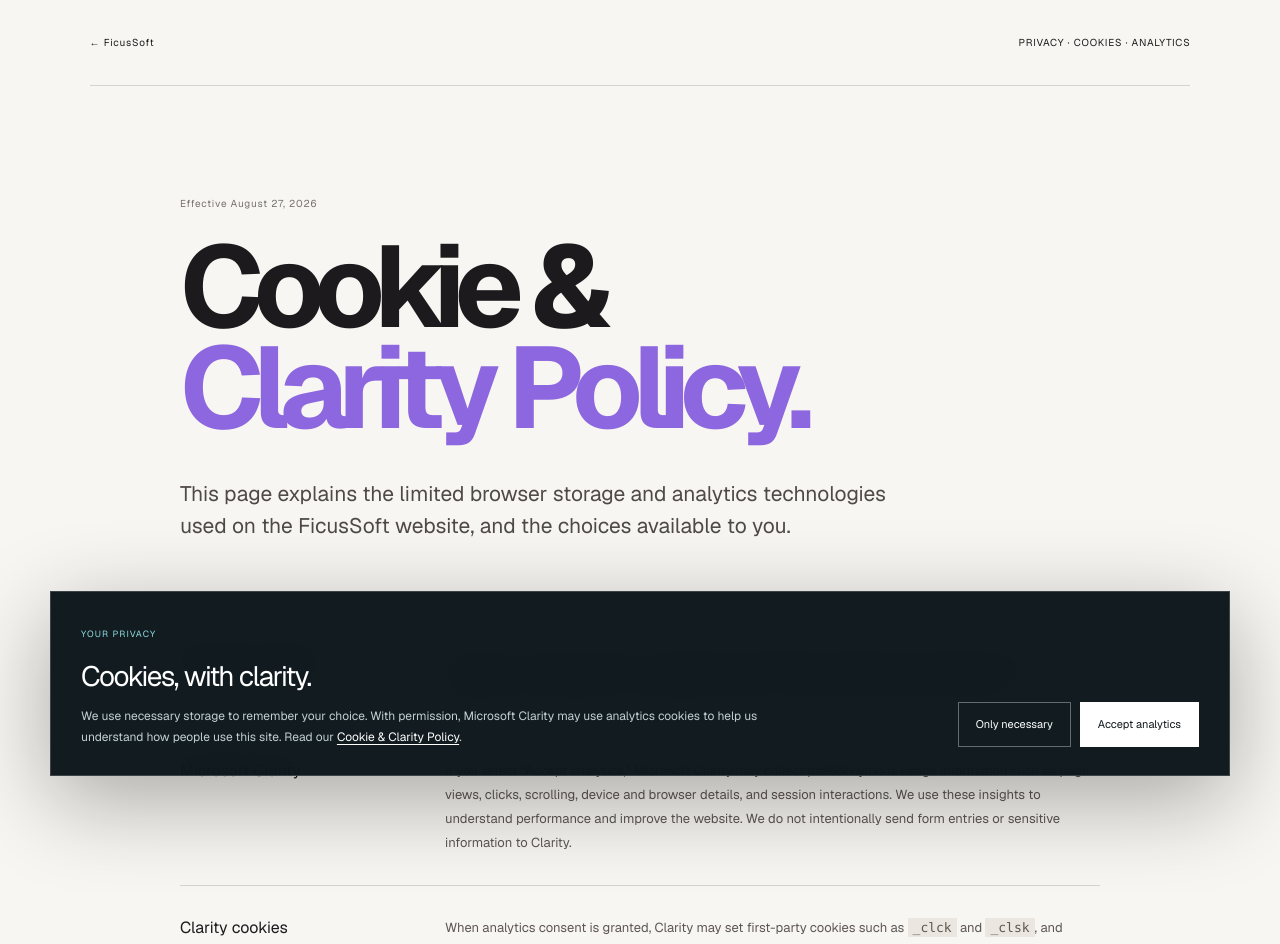
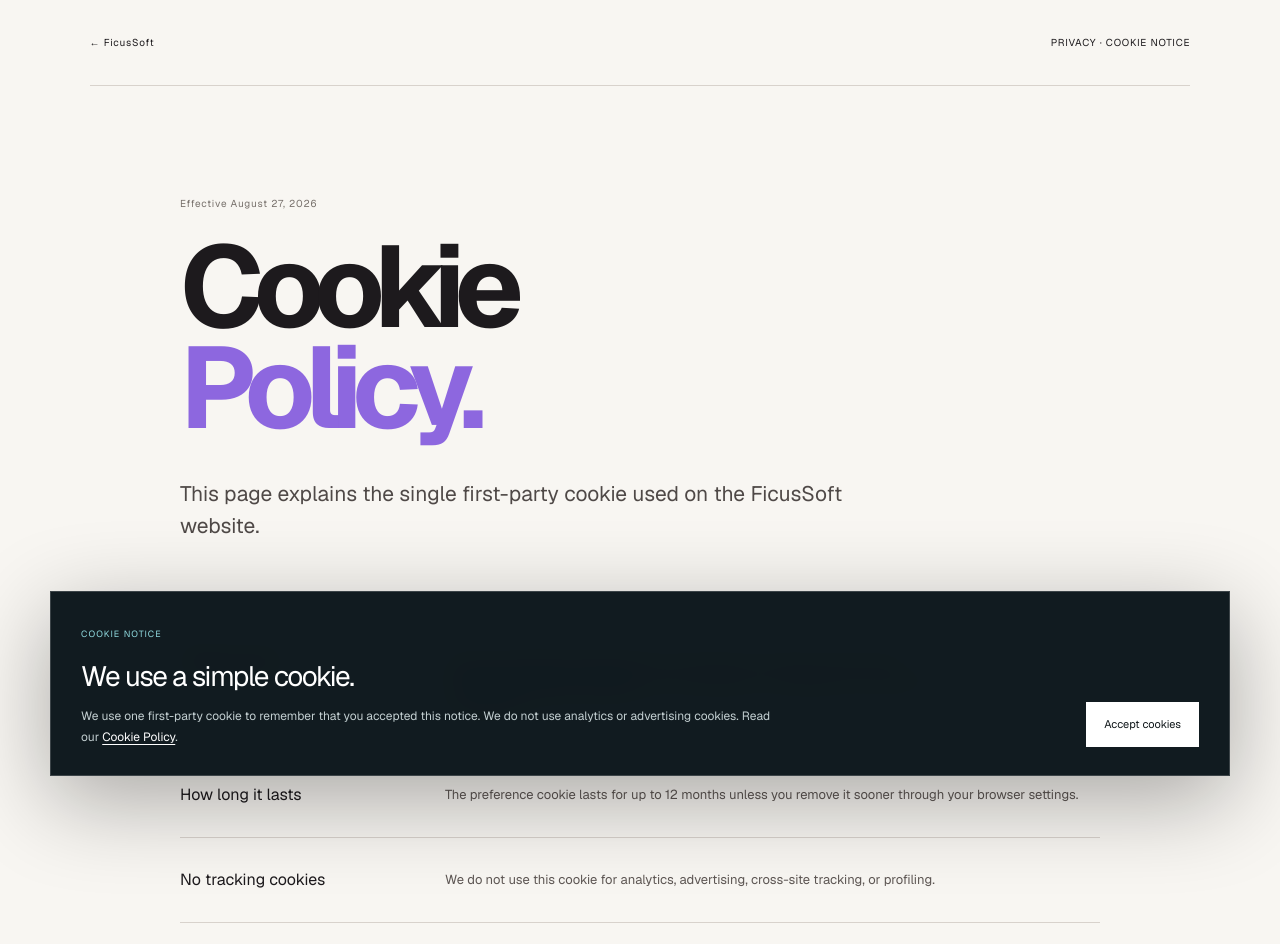
Before and after one commit to shrinivasreddy/ficussoft, a Next.js app: page /privacy in a window 1280 px wide. Shown: the top 944 px of the page. Built offline with nearby package versions, Linux system fonts and the light colour scheme; no server answers.

Commit message:
Simplify cookie consent

```diff
--- a/app/ConsentBanner.tsx
+++ b/app/ConsentBanner.tsx
@@ -3,64 +3,25 @@
 import Link from 'next/link';
 import { useEffect, useState } from 'react';
 
-type ConsentChoice = 'accepted' | 'necessary';
+const CONSENT_COOKIE = 'ficussoft_cookie_consent';
+const COOKIE_MAX_AGE = 60 * 60 * 24 * 365;
 
-declare global {
-  interface Window {
-    clarity?: ((command: string, ...args: unknown[]) => void) & { q?: unknown[][] };
-  }
-}
-
-const CONSENT_KEY = 'ficussoft-consent-v1';
-const CLARITY_PROJECT_ID = process.env.NEXT_PUBLIC_CLARITY_PROJECT_ID?.trim();
-
-function signalClarity(choice: ConsentChoice) {
-  window.clarity?.('consentv2', {
-    ad_Storage: 'denied',
-    analytics_Storage: choice === 'accepted' ? 'granted' : 'denied',
-  });
-}
-
-function loadClarity() {
-  if (!CLARITY_PROJECT_ID || !/^[a-zA-Z0-9]+$/.test(CLARITY_PROJECT_ID)) return;
-  if (document.querySelector('script[data-ficussoft-clarity]')) return;
-
-  window.clarity = window.clarity || Object.assign(
-    (...args: unknown[]) => {
-      window.clarity!.q = window.clarity!.q || [];
-      window.clarity!.q.push(args);
-    },
-    { q: [] as unknown[][] },
-  );
-
-  const script = document.createElement('script');
-  script.async = true;
-  script.src = `https://www.clarity.ms/tag/${CLARITY_PROJECT_ID}`;
-  script.referrerPolicy = 'strict-origin-when-cross-origin';
-  script.dataset.ficussoftClarity = 'true';
-  document.head.appendChild(script);
+function hasConsentCookie() {
+  return document.cookie.split('; ').some((cookie) => cookie.startsWith(`${CONSENT_COOKIE}=accepted`));
 }
 
 export default function ConsentBanner() {
   const [visible, setVisible] = useState(false);
 
   useEffect(() => {
-    const saved = window.localStorage.getItem(CONSENT_KEY) as ConsentChoice | null;
-    if (saved === 'accepted') {
-      loadClarity();
-      signalClarity(saved);
-    } else if (saved === 'necessary') {
-      signalClarity(saved);
-    } else {
-      const timer = window.setTimeout(() => setVisible(true), 0);
-      return () => window.clearTimeout(timer);
-    }
+    if (hasConsentCookie()) return;
+    const timer = window.setTimeout(() => setVisible(true), 0);
+    return () => window.clearTimeout(timer);
   }, []);
 
-  function save(choice: ConsentChoice) {
-    window.localStorage.setItem(CONSENT_KEY, choice);
-    if (choice === 'accepted') loadClarity();
-    signalClarity(choice);
+  function acceptCookies() {
+    const secure = window.location.protocol === 'https:' ? '; Secure' : '';
+    document.cookie = `${CONSENT_COOKIE}=accepted; Max-Age=${COOKIE_MAX_AGE}; Path=/; SameSite=Lax${secure}`;
     setVisible(false);
   }
 
@@ -69,15 +30,14 @@ export default function ConsentBanner() {
   return (
     <aside className="consent-banner" role="dialog" aria-modal="true" aria-labelledby="consent-title" aria-describedby="consent-copy">
       <div>
-        <span>YOUR PRIVACY</span>
-        <h2 id="consent-title">Cookies, with clarity.</h2>
+        <span>COOKIE NOTICE</span>
+        <h2 id="consent-title">We use a simple cookie.</h2>
         <p id="consent-copy">
-          We use necessary storage to remember your choice. With permission, Microsoft Clarity may use analytics cookies to help us understand how people use this site. Read our <Link href="/privacy">Cookie &amp; Clarity Policy</Link>.
+          We use one first-party cookie to remember that you accepted this notice. We do not use analytics or advertising cookies. Read our <Link href="/privacy">Cookie Policy</Link>.
         </p>
       </div>
       <div className="consent-actions">
-        <button type="button" className="consent-secondary" onClick={() => save('necessary')}>Only necessary</button>
-        <button type="button" className="consent-primary" onClick={() => save('accepted')}>Accept analytics</button>
+        <button type="button" className="consent-primary" onClick={acceptCookies}>Accept cookies</button>
       </div>
     </aside>
   );
--- a/app/PremiumExperience.tsx
+++ b/app/PremiumExperience.tsx
@@ -138,6 +138,6 @@ export default function PremiumExperience() {
 
     <section id="contact" className="px-contact"><div className="px-wrap"><div><span className="px-index">A GOOD PLACE TO BEGIN</span><h2>What shall we<br/>make <i>matter?</i></h2><p>Tell us what you’re wrestling with. You’ll hear from people who build things, not people reading a script.</p><a href="mailto:swaroop@ficussoft.com?subject=Let%E2%80%99s%20build%20something%20that%20matters" className="px-btn px-btn-white">Start a conversation <Arrow/></a></div><aside><span>OR REACH US DIRECTLY</span><a href="mailto:swaroop@ficussoft.com">swaroop@ficussoft.com</a><a href="tel:+15105791838">+1 510 579 1838</a><div>Silicon Valley, California<br/>Working across four countries.</div></aside></div></section>
 
-    <footer className="px-footer"><div className="px-wrap"><div className="px-footer-top"><FicusLogo inverted/><p>Ideas engineered<br/>into impact.</p><div><a href="#capabilities">Capabilities</a><a href="#work">Our work</a><a href="#industries">Industries</a><a href="#thinking">Thinking</a><a href="/privacy">Cookie &amp; Clarity Policy</a></div></div><div className="px-footer-base"><span>© {new Date().getFullYear()} FicusSoft. Made with care.</span><span>CALIFORNIA · INDIA · UK · ITALY</span><a href="#home">BACK TO TOP ↑</a></div></div></footer>
+    <footer className="px-footer"><div className="px-wrap"><div className="px-footer-top"><FicusLogo inverted/><p>Ideas engineered<br/>into impact.</p><div><a href="#capabilities">Capabilities</a><a href="#work">Our work</a><a href="#industries">Industries</a><a href="#thinking">Thinking</a><a href="/privacy">Cookie Policy</a></div></div><div className="px-footer-base"><span>© {new Date().getFullYear()} FicusSoft. Made with care.</span><span>CALIFORNIA · INDIA · UK · ITALY</span><a href="#home">BACK TO TOP ↑</a></div></div></footer>
   </div>;
 }
--- a/app/privacy/page.tsx
+++ b/app/privacy/page.tsx
@@ -1,23 +1,22 @@
 import Link from 'next/link';
 
 export const metadata = {
-  title: 'Cookie & Clarity Policy | FicusSoft',
-  description: 'How FicusSoft uses essential browser storage and Microsoft Clarity analytics.',
+  title: 'Cookie Policy | FicusSoft',
+  description: 'How FicusSoft uses a first-party cookie to remember your cookie-notice preference.',
 };
 
 export default function PrivacyPage() {
   return (
     <main className="policy-page">
-      <header><Link href="/" aria-label="Return to FicusSoft home">← FicusSoft</Link><span>PRIVACY · COOKIES · ANALYTICS</span></header>
+      <header><Link href="/" aria-label="Return to FicusSoft home">← FicusSoft</Link><span>PRIVACY · COOKIE NOTICE</span></header>
       <article>
         <p className="policy-date">Effective August 27, 2026</p>
-        <h1>Cookie &amp;<br/><em>Clarity Policy.</em></h1>
-        <p className="policy-lead">This page explains the limited browser storage and analytics technologies used on the FicusSoft website, and the choices available to you.</p>
-        <section><h2>Necessary storage</h2><p>We store your consent choice in your browser’s local storage. This prevents the consent banner from appearing on every page view. This preference stays on your device until you clear browser data.</p></section>
-        <section><h2>Microsoft Clarity</h2><p>If you select “Accept analytics,” Microsoft Clarity may collect pseudonymous usage information such as page views, clicks, scrolling, device and browser details, and session interactions. We use these insights to understand performance and improve the website. We do not intentionally send form entries or sensitive information to Clarity.</p></section>
-        <section><h2>Clarity cookies</h2><p>When analytics consent is granted, Clarity may set first-party cookies such as <code>_clck</code> and <code>_clsk</code>, and Microsoft may use related operational cookies. If you choose “Only necessary,” the Clarity analytics script is not loaded by this site.</p></section>
-        <section><h2>Your choice</h2><p>You can accept optional analytics or continue with only necessary storage. To change your selection, clear this site’s local storage or browser data and revisit the site. Your browser may also offer cookie blocking and Global Privacy Control settings.</p></section>
-        <section><h2>Microsoft information</h2><p>Microsoft processes Clarity data under its own terms and privacy practices. Learn more in the <a href="https://learn.microsoft.com/en-us/clarity/setup-and-installation/clarity-cookies" target="_blank" rel="noreferrer">Clarity cookie documentation</a> and the <a href="https://privacy.microsoft.com/en-us/privacystatement" target="_blank" rel="noreferrer">Microsoft Privacy Statement</a>.</p></section>
+        <h1>Cookie<br/><em>Policy.</em></h1>
+        <p className="policy-lead">This page explains the single first-party cookie used on the FicusSoft website.</p>
+        <section><h2>What we store</h2><p>When you accept the cookie notice, this site stores a first-party cookie named <code>ficussoft_cookie_consent</code>. Its only purpose is to remember your choice so the notice does not appear on every visit.</p></section>
+        <section><h2>How long it lasts</h2><p>The preference cookie lasts for up to 12 months unless you remove it sooner through your browser settings.</p></section>
+        <section><h2>No tracking cookies</h2><p>We do not use this cookie for analytics, advertising, cross-site tracking, or profiling.</p></section>
+        <section><h2>Managing your choice</h2><p>You can remove the cookie at any time using your browser’s site-data or cookie settings. The notice will appear again on your next visit.</p></section>
         <section><h2>Contact</h2><p>Questions about this policy can be sent to <a href="mailto:swaroop@ficussoft.com">swaroop@ficussoft.com</a>.</p></section>
       </article>
       <footer><Link href="/">Return to FicusSoft</Link><span>© {new Date().getFullYear()} FicusSoft</span></footer>
--- a/next.config.ts
+++ b/next.config.ts
@@ -6,11 +6,11 @@ const contentSecurityPolicy = [
   "form-action 'self' mailto:",
   "frame-ancestors 'none'",
   "object-src 'none'",
-  "script-src 'self' 'unsafe-inline' https://www.clarity.ms",
+  "script-src 'self' 'unsafe-inline'",
   "style-src 'self' 'unsafe-inline'",
-  "img-src 'self' data: blob: https://images.unsplash.com https://*.clarity.ms https://*.bing.com",
+  "img-src 'self' data: blob: https://images.unsplash.com",
   "font-src 'self' data:",
-  "connect-src 'self' https://*.clarity.ms https://*.microsoft.com https://*.bing.com",
+  "connect-src 'self'",
   "upgrade-insecure-requests",
 ].join('; ');
 
```
Also changed, not shown: 1 other file (tests, documents, lock files or other folders).
